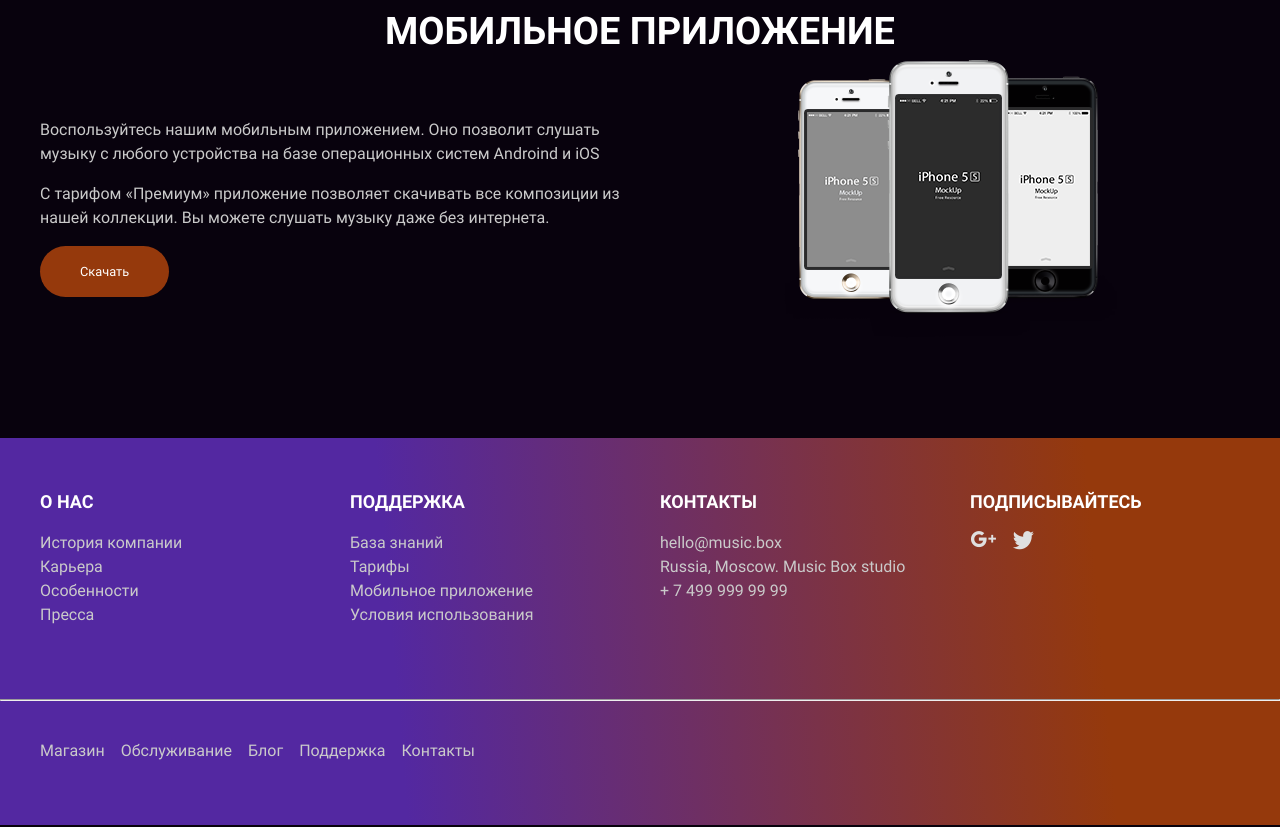
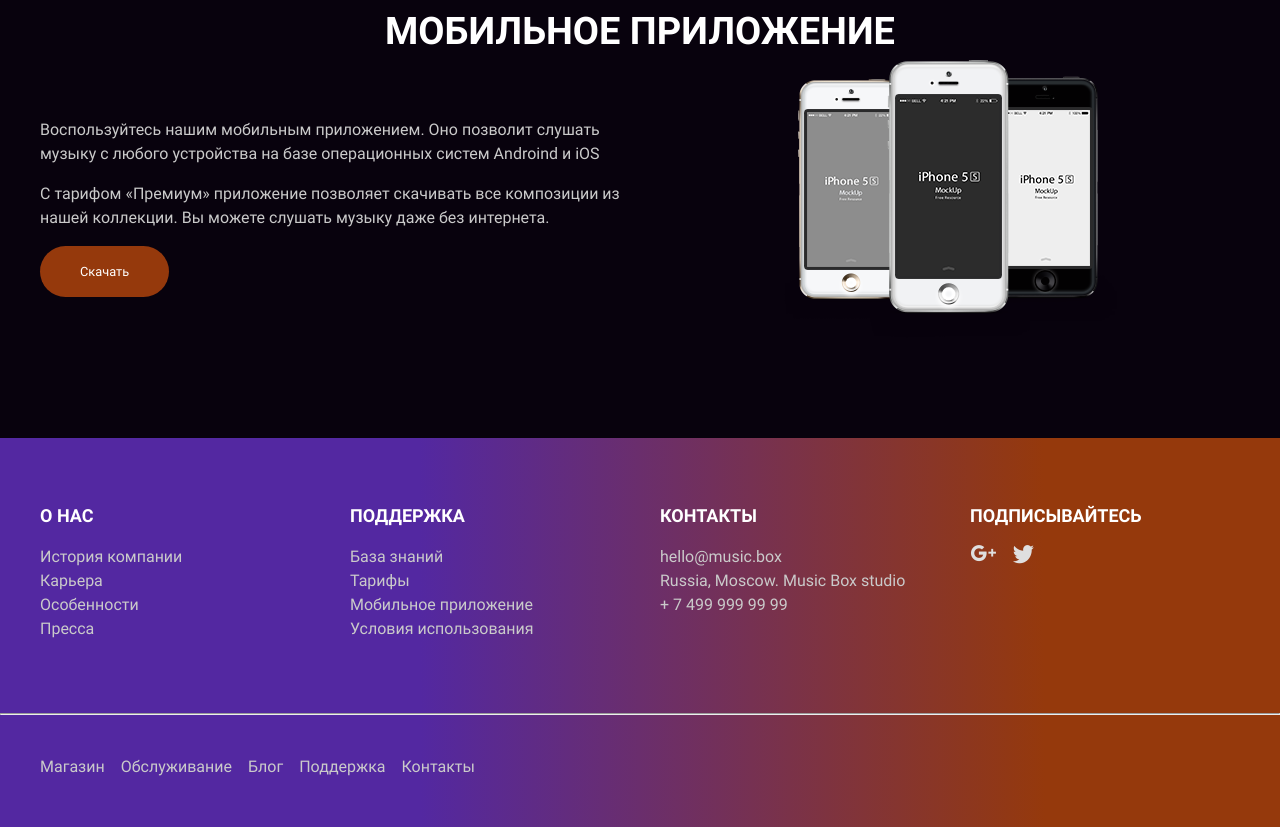
Before and after one commit to akivonen/layout-designer-positioning-project-56, a website: page src/index.html in a window 1280 px wide. Shown: the part 2654-3481 px from the top of the page. Drawn offline with Linux system fonts and the light colour scheme.

Commit message:
fix and refactoring sections to match the template

```diff
--- a/src/index.html
+++ b/src/index.html
@@ -133,9 +133,9 @@
     </section>
   </main>
   <footer class="footer">
-    <div class="container footer-links-container pt-50px pb-64px">
-      <div>
-        <h4 class="h4-bold mt-0 mb-16px">О нас</h2>
+    <div class="container footer-links-container py-3rem">
+      <div class="mb-16px">
+        <h2 class="text-md mt-0 my-16px">О нас</h2>
         <ul>
           <li>
             <a href="#">История компании</a>
@@ -151,8 +151,8 @@
           </li>
         </ul>
       </div>
-      <div>
-        <h4 class="h4-bold mt-0 mb-16px">Поддержка</h2>
+      <div class="mb-16px">
+        <h2 class="text-md mt-0 my-16px">Поддержка</h2>
         <ul>
           <li>
             <a href="#">База знаний</a>
@@ -168,8 +168,8 @@
           </li>
         </ul>
       </div>
-      <div>
-        <h4 class="h4-bold mt-0 mb-16px">Контакты</h2>
+      <div class="mb-16px">
+        <h2 class="text-md mt-0 my-16px">Контакты</h2>
         <ul>
           <li>
             <a href="mailto:hello@music.box">hello@music.box</a>
@@ -180,8 +180,8 @@
           </li>
         </ul>
       </div>
-      <div>
-        <h4 class="h4-bold mt-0 mb-16px">Подписывайтесь</h4>
+      <div class="mb-16px">
+        <h2 class="text-md mt-0 my-16px">Подписывайтесь</h2>
         <ul class="footer-social-container">
           <li>
             <a href="#">
@@ -197,8 +197,8 @@
       </div>
     </div>
     <hr>
-    <div class="container footer-menu-container pt-30px pb-50px">
-      <ul class="footer-list-container">
+    <div class="container footer-menu-container py-2rem">
+      <ul class="footer-list-container mb-16px">
         <li>
           <a href="#">Магазин</a>
         </li>
--- a/src/scss/artist-description.scss
+++ b/src/scss/artist-description.scss
@@ -1,4 +1,9 @@
 .artist {
+  &-container {
+    @include media($screen-small) {
+
+    }
+  }
   &-actions {
     @include container-flex(1.5rem, 1.5rem);
     button {
--- a/src/scss/footer.scss
+++ b/src/scss/footer.scss
@@ -1,6 +1,8 @@
 .footer {
-  background: linear-gradient(265.08deg, #95390C 14.9%, #5328A1 68.95%);
-  min-height: 387px;
+  h2 {
+    line-height: 27px;
+  }
+  background: linear-gradient(89.75deg, #5328a1 32.83%, #95390c 81.56%);
   &-links-container {
     @include container-grid(minmax(270px, 1fr), 15px, 40px);
     @include media($screen-large) {
--- a/src/scss/mixins.scss
+++ b/src/scss/mixins.scss
@@ -27,8 +27,8 @@
 
 @mixin container-grid(
   $size: auto,
-  $row-gap: 50px,
-  $col-gap: 25px,
+  $row-gap: 25px,
+  $col-gap: 50px,
   $cols-count: auto-fill,
 ) {
   display: grid;
--- a/src/scss/page-description.scss
+++ b/src/scss/page-description.scss
@@ -1,3 +1,8 @@
+.page-description-container {
+  @include media($screen-small) {
+    padding-top: 250px;
+  }
+}
 .hero-form {
   @include container-flex(1.5rem, 30px);
   max-width: 570px;
--- a/src/scss/page-news.scss
+++ b/src/scss/page-news.scss
@@ -4,7 +4,7 @@
     flex-direction: row-reverse;
   }
   &-item {
-    @include container-flex(16px, 50px);
+    @include container-flex(50px, 50px);
     @include media($screen-medium) {
       justify-content: center;
     }
@@ -19,6 +19,11 @@
     h3 {
       text-transform: capitalize;
     }
+    p {
+      @include media($screen-medium) {
+        padding-top: 16px;
+      }
+    }
   }
   &-author {
     @include container-flex(16px);
--- a/src/scss/variables.scss
+++ b/src/scss/variables.scss
@@ -47,6 +47,9 @@
   "left": (
     0,
   ),
+  "y": (  // vertical
+    16px,
+  ),
 );
 
 $paddings: (
@@ -70,6 +73,7 @@
     50px,
     64px,
     200px,
+    225px,
   ),
   "left": (
     0,
@@ -80,6 +84,8 @@
     16px,
     200px,
     250px,
+    2rem,
+    3rem,
   ),
   "x": (  // horizontal
     10px,
```
Also changed, not shown: src/artist.html (+2 -2 lines), src/css/app.css, 1 other file.
